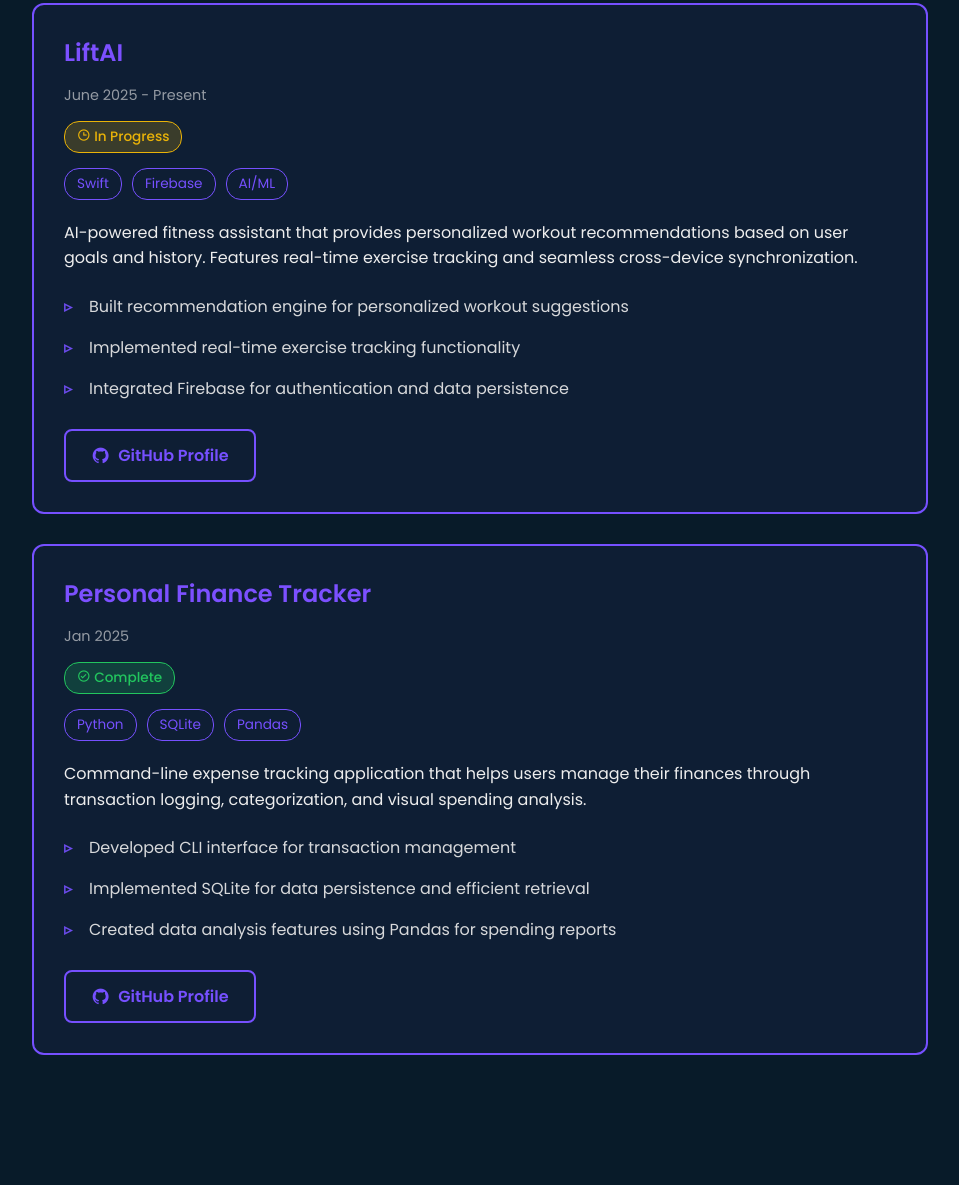
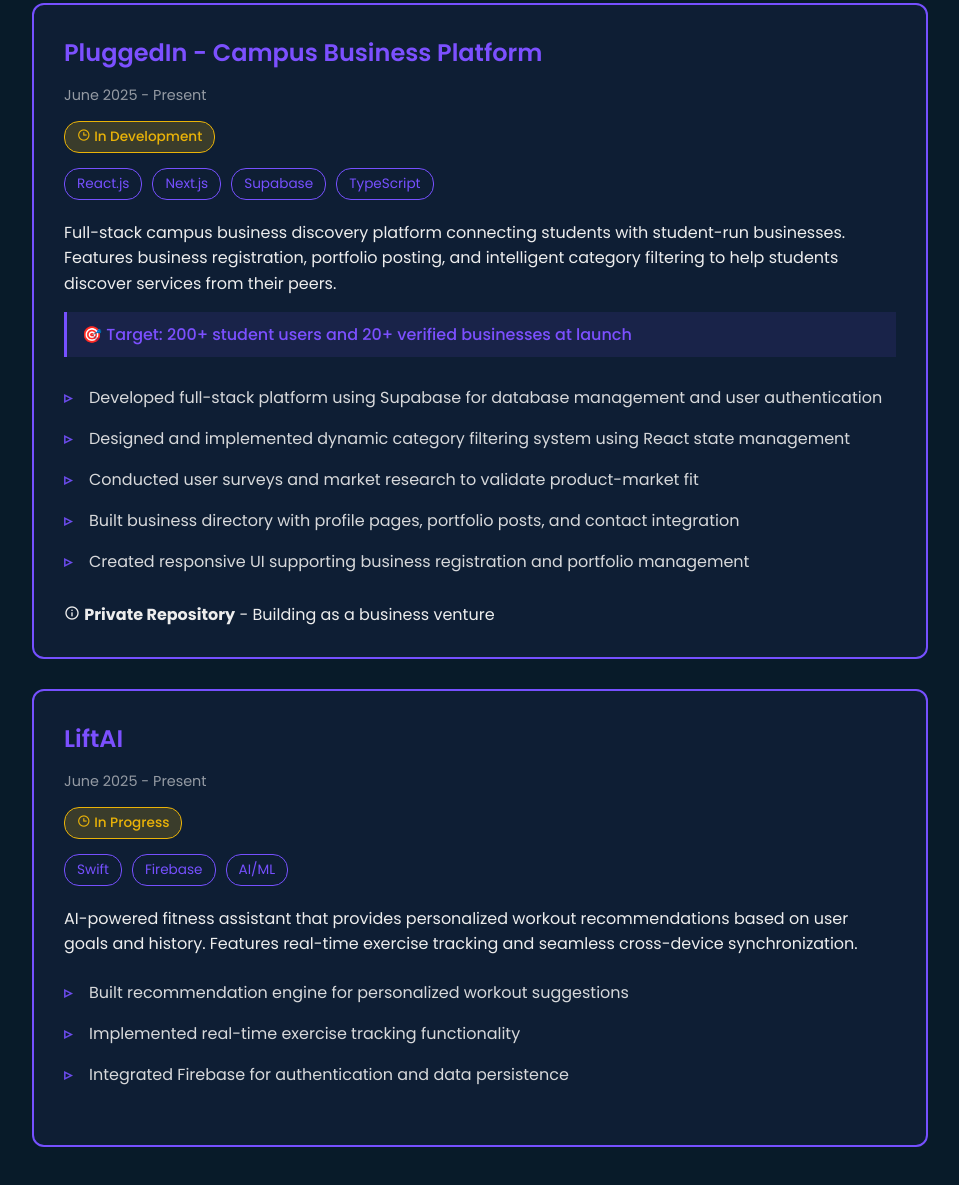
Before and after one commit to iakpa25/portfolio-website, a plain HTML site: page projects.html in a window 1280 px wide. Shown: the part 1566-2751 px from the top of the page, without its empty margins (160-1119 px from the left). Drawn offline with nearby package versions, Linux system fonts and the light colour scheme.

Commit message:
Updated resume and added Pluggedin project

```diff
--- a/projects.html
+++ b/projects.html
@@ -66,13 +66,13 @@
                         </div>
 
                         <div class="qr-item">
-                            <img src="./Inem_files/SHELL_QR.png" alt="BP QR Code" class="qr-image">
+                            <img src="./Inem_files/SHELL_QR.png" alt="Shell QR Code" class="qr-image">
                             <div class="qr-label">Shell Station</div>
                             <div class="qr-url">?station=Shell</div>
                         </div>
 
                         <div class="qr-item">
-                            <img src="./Inem_files/MOBIL_QR.png" alt="BP QR Code" class="qr-image">
+                            <img src="./Inem_files/MOBIL_QR.png" alt="Mobil QR Code" class="qr-image">
                             <div class="qr-label">Mobil Station</div>
                             <div class="qr-url">?station=Mobil</div>
                         </div>
@@ -115,6 +115,50 @@
                 </div>
             </div>
 
+
+            <!-- PluggedIn Project -->
+            <div class="project-card">
+                <div class="project-header">
+                    <h2 class="project-title">PluggedIn - Campus Business Platform</h2>
+                </div>
+                <p class="project-date">June 2025 - Present</p>
+
+                <span class="status-badge in-progress">
+                    <i class='bx bx-time'></i> In Development
+                </span>
+
+                <div class="tech-stack">
+                    <span class="tech-badge">React.js</span>
+                    <span class="tech-badge">Next.js</span>
+                    <span class="tech-badge">Supabase</span>
+                    <span class="tech-badge">TypeScript</span>
+                </div>
+
+                <p class="project-description">
+                    Full-stack campus business discovery platform connecting students with student-run businesses. Features business registration, portfolio posting, and intelligent category filtering to help students discover services from their peers.
+                </p>
+
+                <div class="project-highlight">
+                    🎯 Target: 200+ student users and 20+ verified businesses at launch
+                </div>
+
+                <div class="project-features">
+                    <ul>
+                        <li>Developed full-stack platform using Supabase for database management and user authentication</li>
+                        <li>Designed and implemented dynamic category filtering system using React state management</li>
+                        <li>Conducted user surveys and market research to validate product-market fit</li>
+                        <li>Built business directory with profile pages, portfolio posts, and contact integration</li>
+                        <li>Created responsive UI supporting business registration and portfolio management</li>
+                    </ul>
+                </div>
+
+                <div class="project-links">
+                    <div class="project-note">
+                        <i class='bx bx-info-circle'></i> <strong>Private Repository</strong> - Building as a business venture
+                    </div>
+                </div>
+            </div>
+
             <!-- LiftAI Project -->
             <div class="project-card">
                 <div class="project-header">
@@ -144,50 +188,10 @@
                     </ul>
                 </div>
 
-                <div class="project-links">
-                    <a href="https://github.com/iakpa25" target="_blank" class="project-btn">
-                        <i class='bx bxl-github'></i>
-                        GitHub Profile
-                    </a>
-                </div>
+
             </div>
 
-            <!-- Personal Finance Tracker -->
-            <div class="project-card">
-                <div class="project-header">
-                    <h2 class="project-title">Personal Finance Tracker</h2>
-                </div>
-                <p class="project-date">Jan 2025</p>
 
-                <span class="status-badge live">
-                    <i class='bx bx-check-circle'></i> Complete
-                </span>
-
-                <div class="tech-stack">
-                    <span class="tech-badge">Python</span>
-                    <span class="tech-badge">SQLite</span>
-                    <span class="tech-badge">Pandas</span>
-                </div>
-
-                <p class="project-description">
-                    Command-line expense tracking application that helps users manage their finances through transaction logging, categorization, and visual spending analysis.
-                </p>
-
-                <div class="project-features">
-                    <ul>
-                        <li>Developed CLI interface for transaction management</li>
-                        <li>Implemented SQLite for data persistence and efficient retrieval</li>
-                        <li>Created data analysis features using Pandas for spending reports</li>
-                    </ul>
-                </div>
-
-                <div class="project-links">
-                    <a href="https://github.com/iakpa25" target="_blank" class="project-btn">
-                        <i class='bx bxl-github'></i>
-                        GitHub Profile
-                    </a>
-                </div>
-            </div>
         </div>
     </section>
 </body>
```
Also changed, not shown: Inemesit.html (+1 -1 lines).
